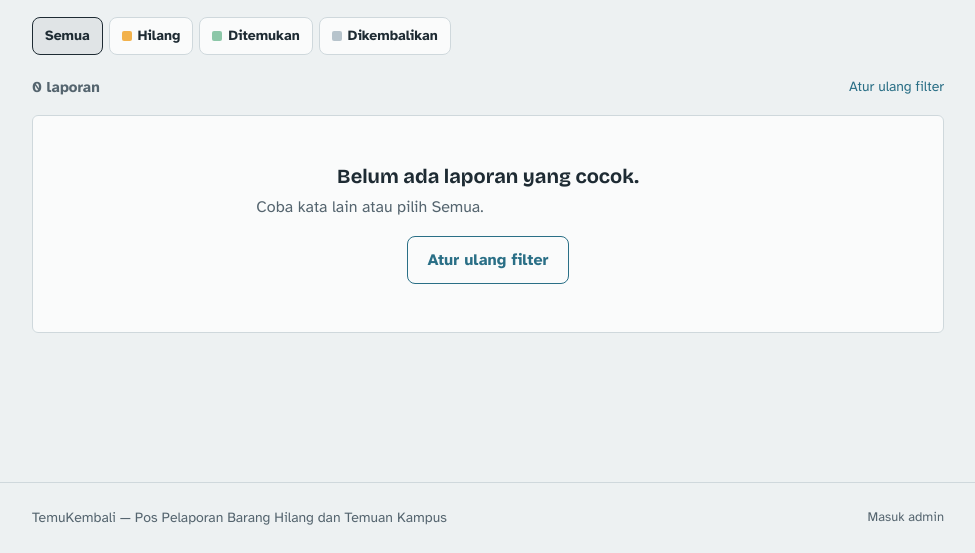
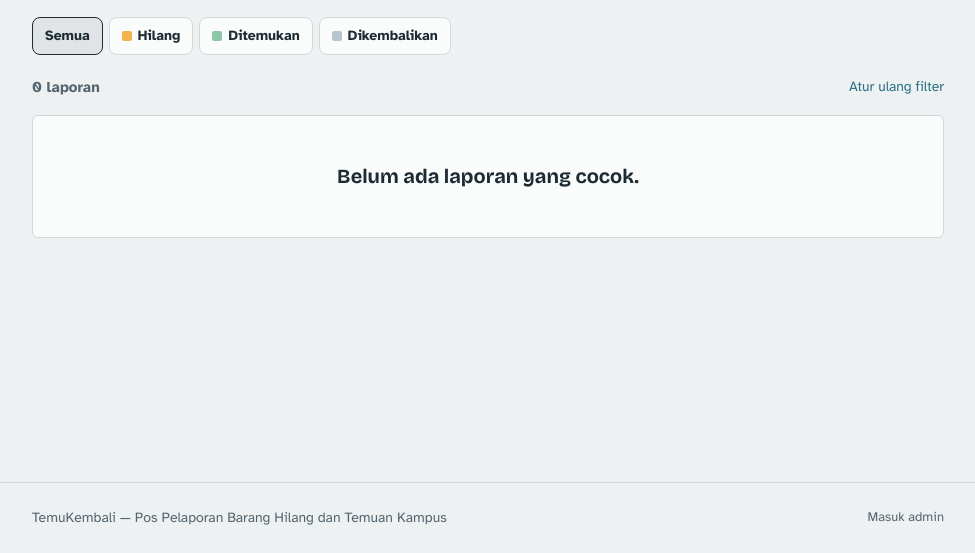
Before and after one commit to akbar450/TemuKembali, a Laravel app: page /laporan?kategori=6 in a window 1280 px wide. Shown: the part 247-800 px from the top of the page, without its empty margins (152-1127 px from the left). Run offline with Laravel 12, Linux system fonts and the light colour scheme; data comes from the database, SQL or seed files in the repository.

Commit message:
fix(publik): hapus teks instruksi dan tombol atur ulang filter pada hasil pencarian kosong

```diff
--- a/resources/views/publik/index.blade.php
+++ b/resources/views/publik/index.blade.php
@@ -39,17 +39,17 @@
     </div>
 
     @if ($reports->isEmpty())
-        <div class="text-center py-5 my-3" style="background: var(--kartu); border: 1px solid var(--garis); border-radius: var(--r-tag);">
+        <div class="d-flex align-items-center justify-content-center text-center py-5 my-3" style="min-height: 120px; background: var(--kartu); border: 1px solid var(--garis); border-radius: var(--r-tag);">
             @if ($keyword || $activeCategory || $activeStatus)
-                <h2 style="font-size: 1.25rem; font-weight: 700; margin-bottom: 6px;">Belum ada laporan yang cocok.</h2>
-                <p style="color: var(--tinta-redup); margin-bottom: 16px;">Coba kata lain atau pilih Semua.</p>
-                <a href="{{ route('report.index') }}" class="btn btn-tk-sekunder">Atur ulang filter</a>
+                <h2 style="font-size: 1.25rem; font-weight: 700; margin-bottom: 0;">Belum ada laporan yang cocok.</h2>
             @else
-                <h2 style="font-size: 1.25rem; font-weight: 700; margin-bottom: 6px;">Belum ada laporan.</h2>
-                <p style="color: var(--tinta-redup); margin-bottom: 16px;">Jadilah yang pertama melaporkan barang hilang atau temuan di kampus.</p>
-                <div class="d-flex justify-content-center gap-2">
-                    <a href="{{ route('report.create', ['type' => 'lost']) }}" class="btn btn-header-lapor btn-header-lapor--hilang" style="min-height: 44px; padding: 0 16px;">Saya kehilangan</a>
-                    <a href="{{ route('report.create', ['type' => 'found']) }}" class="btn btn-header-lapor btn-header-lapor--ditemukan" style="min-height: 44px; padding: 0 16px;">Saya menemukan</a>
+                <div>
+                    <h2 style="font-size: 1.25rem; font-weight: 700; margin-bottom: 6px;">Belum ada laporan.</h2>
+                    <p style="color: var(--tinta-redup); margin-bottom: 16px;">Jadilah yang pertama melaporkan barang hilang atau temuan di kampus.</p>
+                    <div class="d-flex justify-content-center gap-2">
+                        <a href="{{ route('report.create', ['type' => 'lost']) }}" class="btn btn-header-lapor btn-header-lapor--hilang" style="min-height: 44px; padding: 0 16px;">Saya kehilangan</a>
+                        <a href="{{ route('report.create', ['type' => 'found']) }}" class="btn btn-header-lapor btn-header-lapor--ditemukan" style="min-height: 44px; padding: 0 16px;">Saya menemukan</a>
+                    </div>
                 </div>
             @endif
         </div>
```
